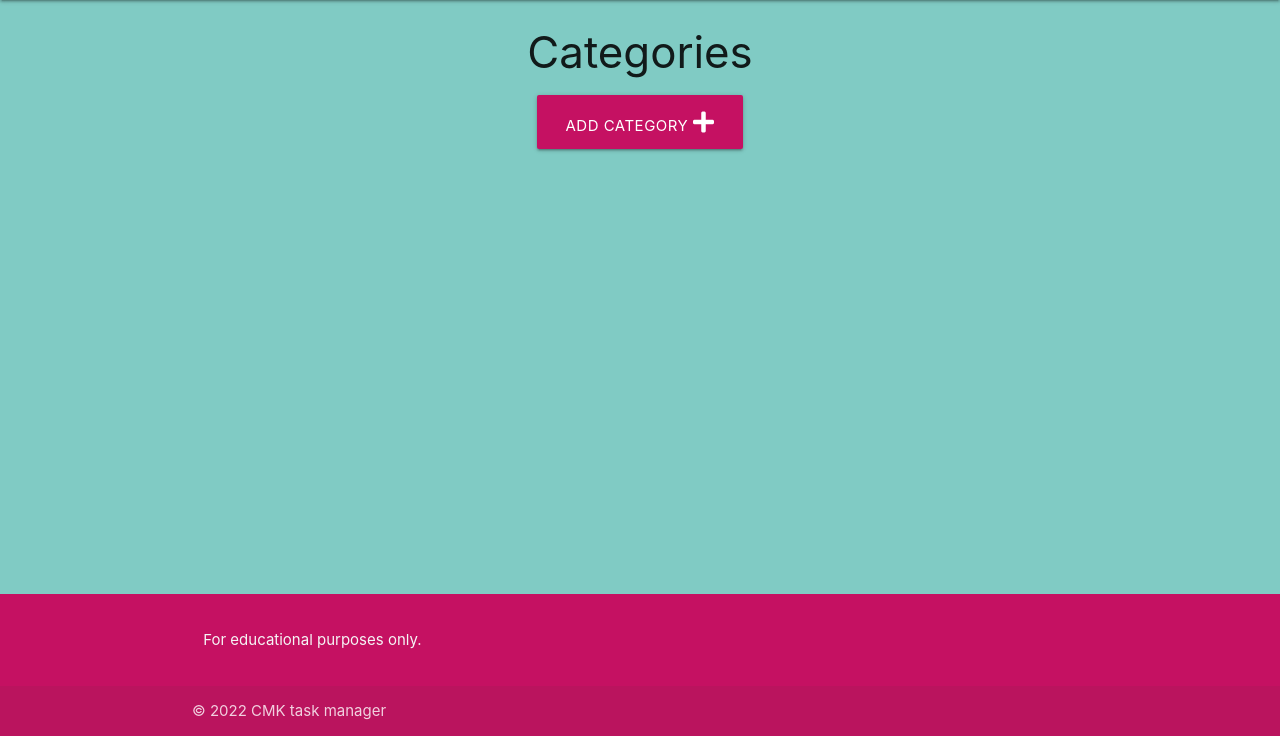
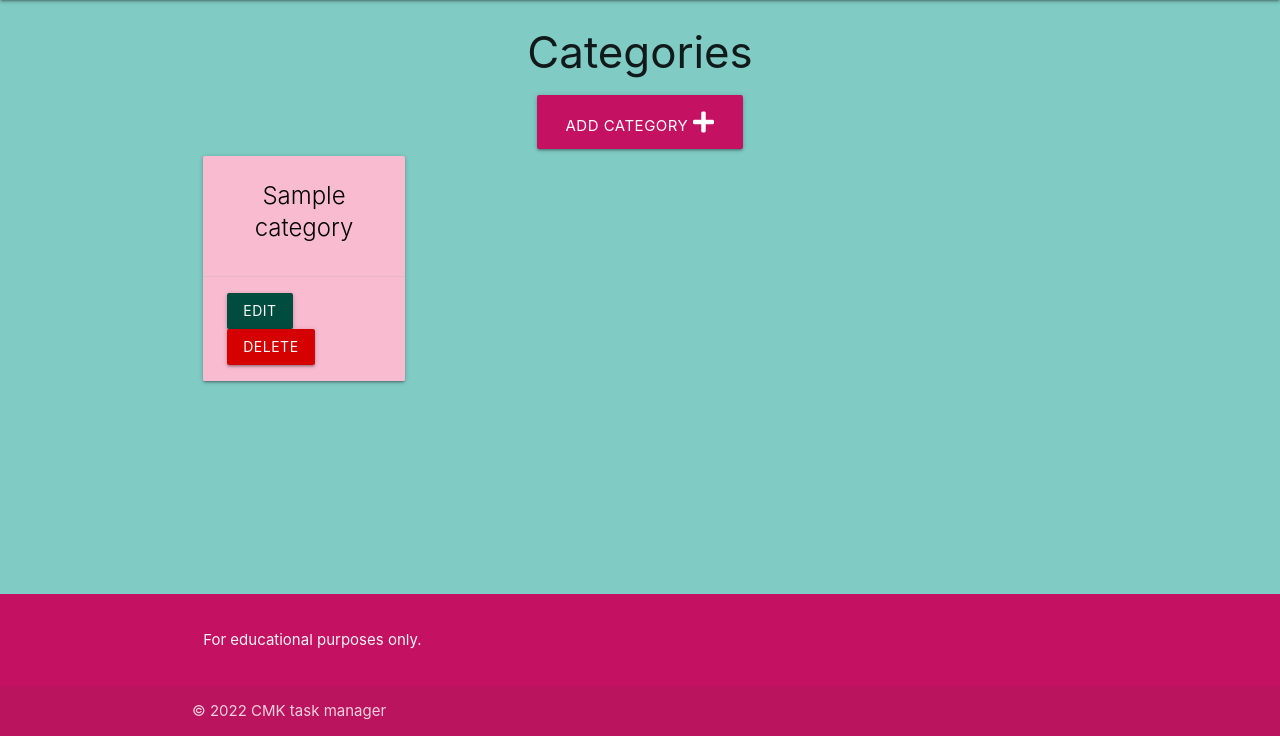
Before and after one commit to christine-gk416/task-manager, a Flask app: page /categories in a window 1280 px wide. Shown: the part 64-800 px from the top of the page. Run offline with Flask 2, Linux system fonts and the light colour scheme; tables that the repository leaves empty hold one stand-in row (values such as "Sample post").

Commit message:
Add edit functionality for categories

```diff
--- a/taskmanager/routes.py
+++ b/taskmanager/routes.py
@@ -10,7 +10,8 @@ def home():
 
 @app.route('/categories')
 def categories():
-    return render_template('categories.html')
+    categories = list(Category.query.order_by(Category.category_name).all())
+    return render_template('categories.html', categories=categories)
 
 
 @app.route('/add_category', methods=['GET', 'POST'])
@@ -21,3 +22,14 @@ def add_category():
         db.session.commit()
         return redirect(url_for('categories'))
     return render_template('add_category.html')
+
+
+@app.route('/edit_category/<int:category_id>', methods=['GET', 'POST'])
+def edit_category(category_id):
+
+    category = Category.query.get_or_404(category_id)
+    if request.method == 'POST':
+        category.category_name = request.form.get('category_name')
+        db.session.commit()
+        return redirect(url_for('categories'))
+    return render_template('edit_category.html', category=category)
--- a/taskmanager/templates/categories.html
+++ b/taskmanager/templates/categories.html
@@ -10,5 +10,22 @@
         </a>
     </div>
 
+    <div class="row">
+        {% for category in categories %}
+        <div class="col s12 m6 l3">
+            <div class="card pink lighten-4">
+                <div class="card-content black-text center-align">
+                    <span class="card-title">{{ category.category_name }}</span>
+
+                </div>
+                <div class="card-action">
+                    <a class="btn teal darken-4" href="{{ url_for('edit_category', category_id=category.id)}}">Edit</a>
+                    <a class="btn red accent-4" href="#">Delete</a>
+                </div>
+            </div>
+        </div>
+        {% endfor %}
+    </div>
+
 </div>
 {% endblock %}
```
Also changed, not shown: taskmanager/templates/edit_category.html (added, +24 -0 lines).
